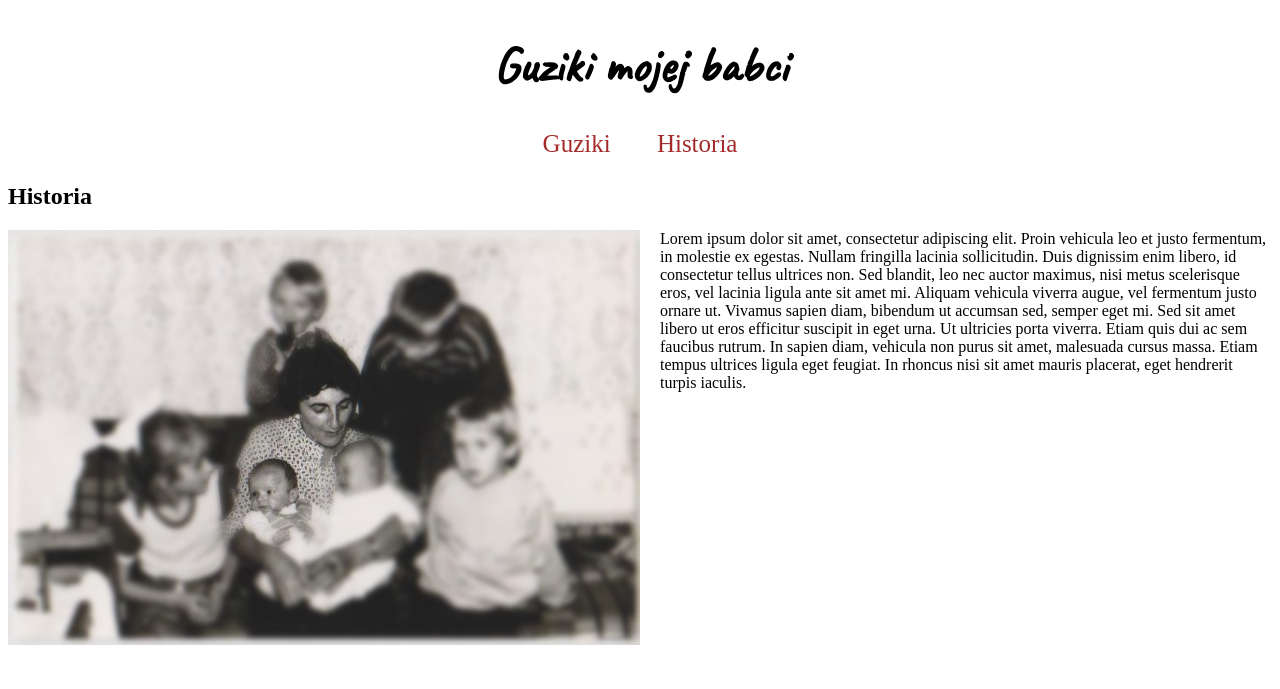
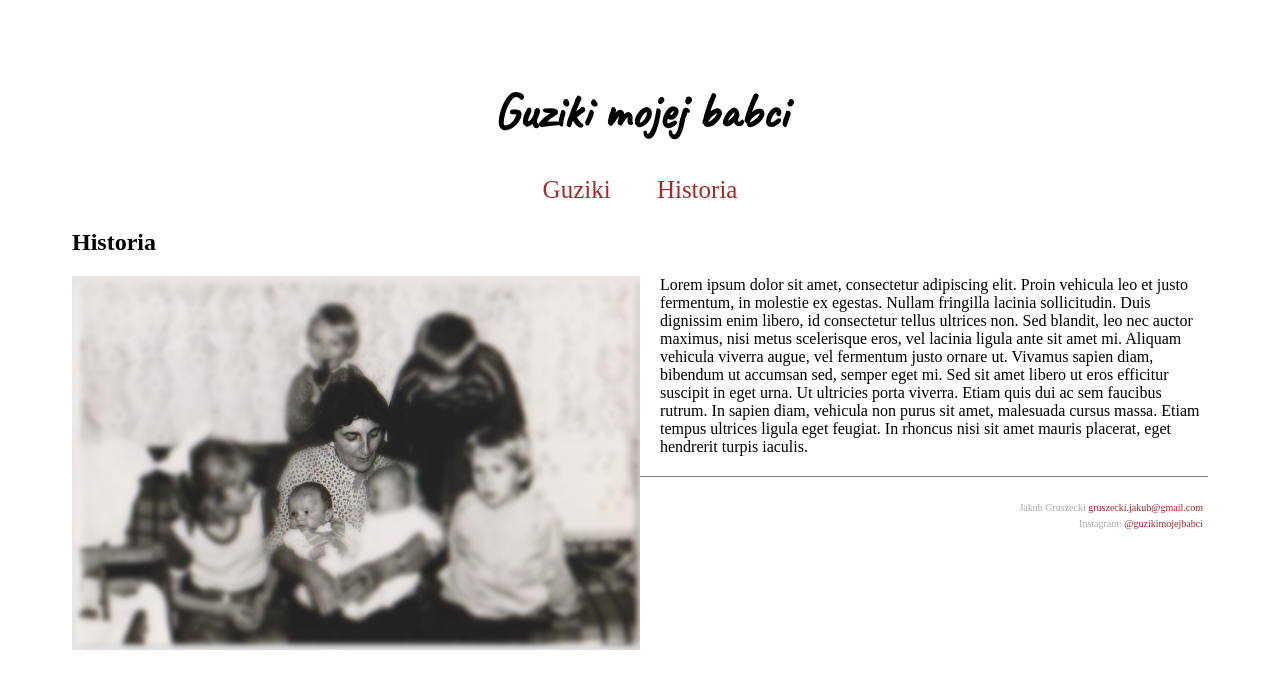
Before and after one commit to ditrytus/grandma-buttons, a Jekyll site: the page built from about.md, in a window 1280 px wide. Shown: the top 689 px of the page. Built offline with Jekyll 4.4.1, drawn with Linux system fonts in a browser that asks for light colours; some web fonts are replaced.

Commit message:
Added footer

```diff
--- /dev/null
+++ b/_includes/foot.html
@@ -0,0 +1,8 @@
+<footer>
+    <p>
+        Jakub Gruszecki <a href="mailto:gruszecki.jakub@gmail.com">gruszecki.jakub@gmail.com</a>
+    </p>
+    <p>
+        Instagram: <a href="https://www.instagram.com/guzikimojejbabci/">@guzikimojejbabci</a>
+    </p>
+</footer>
--- a/_layouts/default.html
+++ b/_layouts/default.html
@@ -9,5 +9,6 @@
         <section>
             {{ content }}
         </section>
+        {% include foot.html %}
     </body>
 </html>
--- a/css/style.css
+++ b/css/style.css
@@ -1,5 +1,6 @@
 body {
     font-family: 'Short Stack', cursive;
+    padding: 3% 5%;
 }
 
 body a {
@@ -36,9 +37,32 @@ h1.siteTitle {
     display: inline;
 }
 
-.photo {
-    float: left;
-    padding: 0px 20px 20px 0px;
-    width: 50%;
-    height: 50%;
+@media (min-width: 600px) {
+    .photo {
+        float: left;
+        padding: 0px 20px 20px 0px;
+        width: 50%;
+    }
 }
+
+@media (max-width: 600px) {
+    .photo {
+        margin: auto;
+        display: block;
+        padding: 20px;
+        width: 75%;
+    }
+}
+
+footer {
+    margin-top: 20px;
+    padding-top: 20px;
+    text-align: right;
+    color: darkgrey;
+    font-size: x-small;
+    border-top: 1px solid gray;
+}
+
+footer p {
+    margin: 5px;
+}
```
